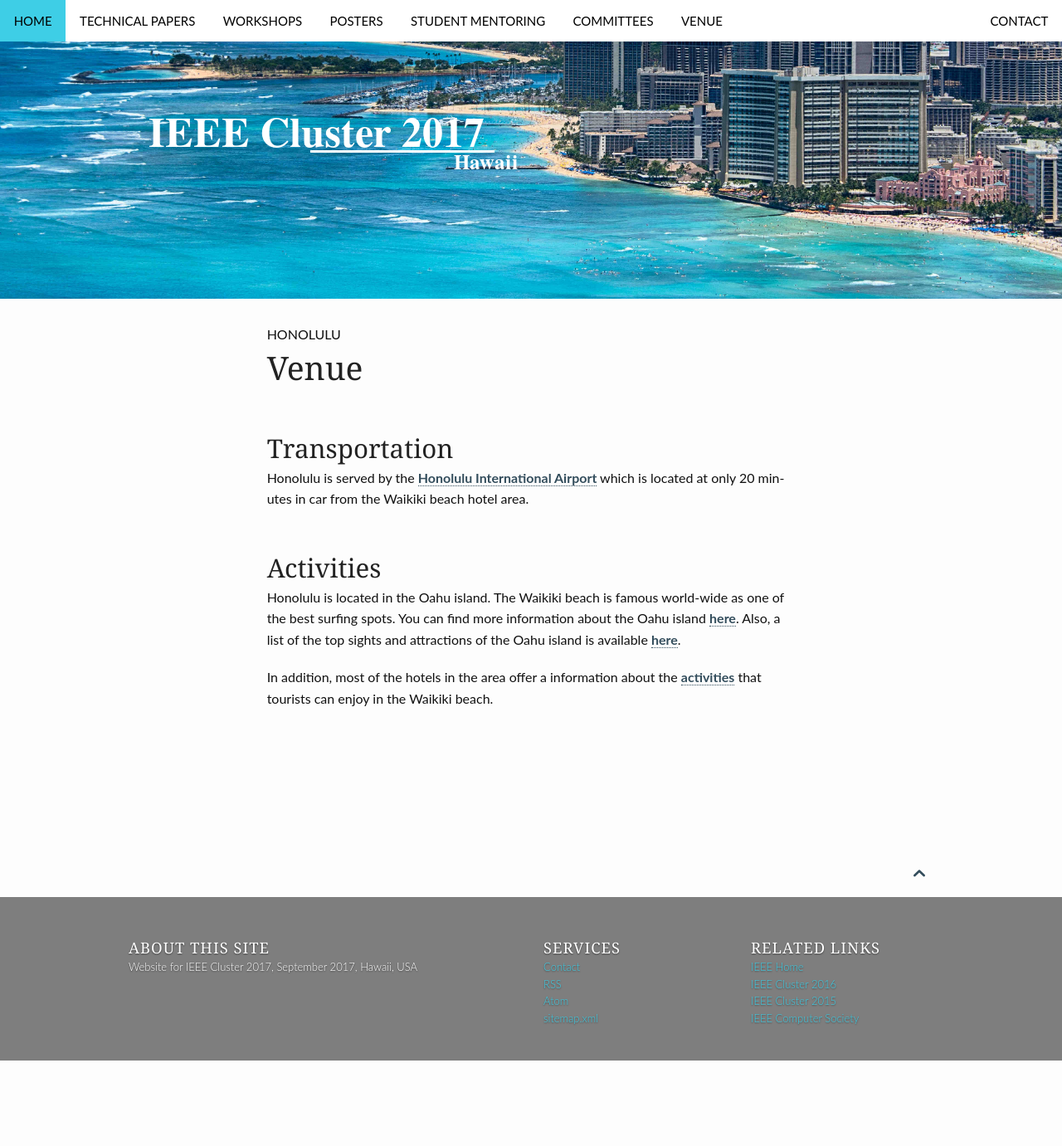
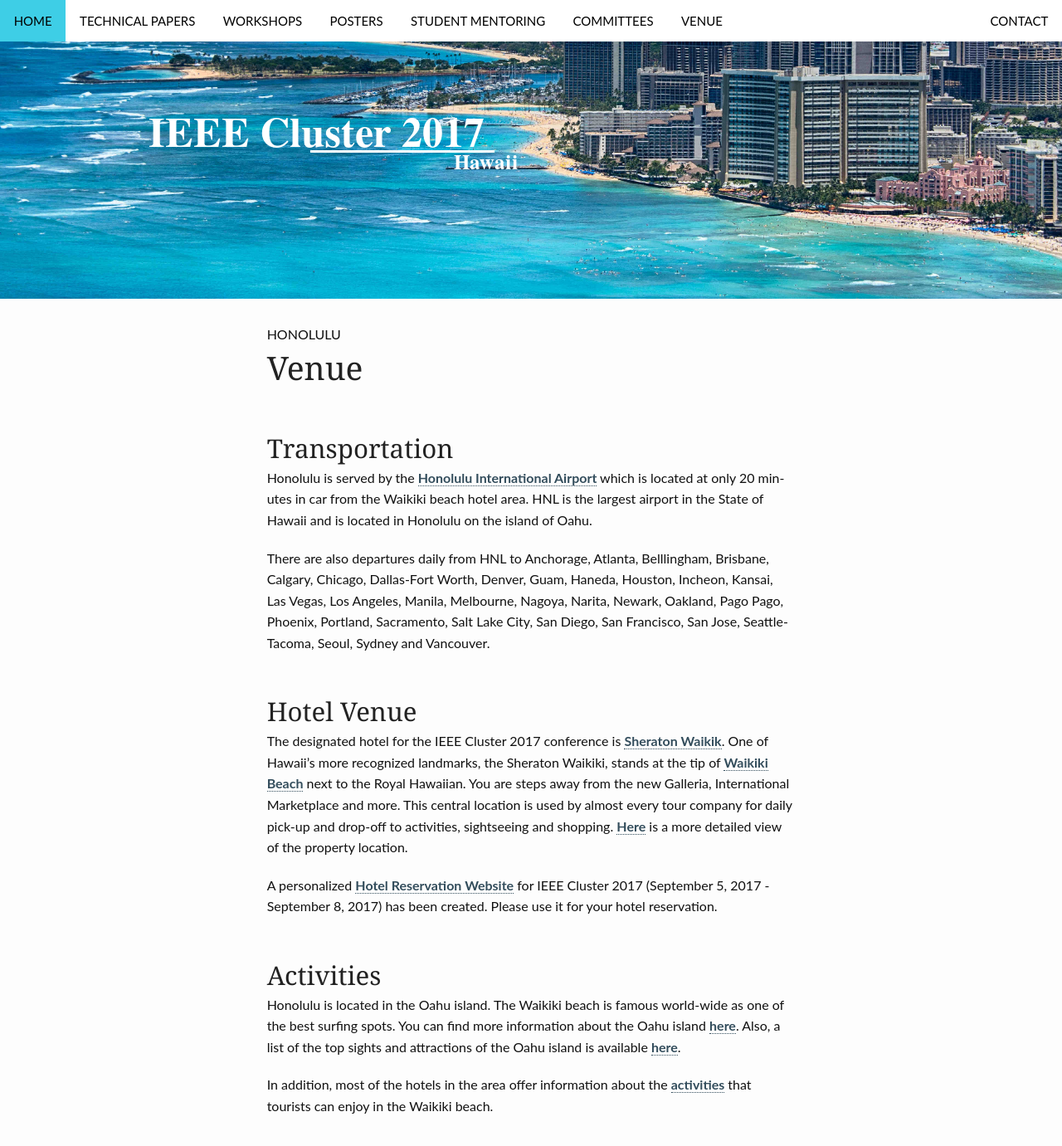
Before and after one commit to cluster17/cluster17.github.io, a Jekyll site: the page built from venue/index.md, in a window 1280 px wide and 1400 px high. Shown: the top 1381 px of the window at 83% size. Built offline with Jekyll 4.4.1, drawn with Linux system fonts in a browser that asks for light colours.

Commit message:
Add hotel venue

```diff
--- a/venue/index.md
+++ b/venue/index.md
@@ -17,6 +17,31 @@ header:
 
 Honolulu is served by the <a href="http://hawaii.gov/hnl">Honolulu International Airport</a>
 which is located at only 20 minutes in car from the Waikiki beach hotel area.
+HNL is the largest airport in the State of Hawaii and is located in Honolulu on
+the island of Oahu.
+
+There are also departures daily from HNL to Anchorage, Atlanta, Belllingham,
+Brisbane, Calgary, Chicago, Dallas-Fort Worth, Denver, Guam, Haneda, Houston,
+Incheon, Kansai, Las Vegas, Los Angeles, Manila, Melbourne, Nagoya, Narita,
+Newark, Oakland, Pago Pago, Phoenix, Portland, Sacramento, Salt Lake City, San
+Diego, San Francisco, San Jose, Seattle-Tacoma, Seoul, Sydney and Vancouver.
+
+<h2>Hotel Venue</h2>
+
+The designated hotel for the IEEE Cluster 2017 conference is <a
+href="http://www.sheraton-waikiki.com/">Sheraton Waikik</a>. One of Hawaii's
+more recognized landmarks, the Sheraton Waikiki, stands at the tip of <a
+href="http://www.sheraton-waikiki.com/images/propertymap_big.jpg">Waikiki
+Beach</a> next to the Royal Hawaiian. You are steps away from the new Galleria,
+International Marketplace and more. This central location is used by almost
+every tour company for daily pick-up and drop-off to activities, sightseeing
+and shopping. <a
+href="http://www.sheraton-waikiki.com/images/propertymap_detail.jpg">Here</a>
+is a more detailed view of the property location.
+
+A personalized <a href="https://www.starwoodmeeting.com/Book/UH28AA">Hotel
+Reservation Website</a> for IEEE Cluster 2017 (September 5, 2017 - September 8,
+2017) has been created. Please use it for your hotel reservation.
 
 <h2>Activities</h2>
 
@@ -26,6 +51,6 @@ about the Oahu island <a href="http://www.gohawaii.com/oahu/">here</a>. Also,
 a list of the top sights and attractions of the Oahu island is
 available <a href="http://www.gohawaii.com/oahu/guidebook/top-sights/">here</a>.
 
-In addition, most of the hotels in the area offer a information about the
+In addition, most of the hotels in the area offer information about the
 <a href="https://waikiki.regency.hyatt.com/en/hotel/activities.html">activities</a>
 that tourists can enjoy in the Waikiki beach.
```
